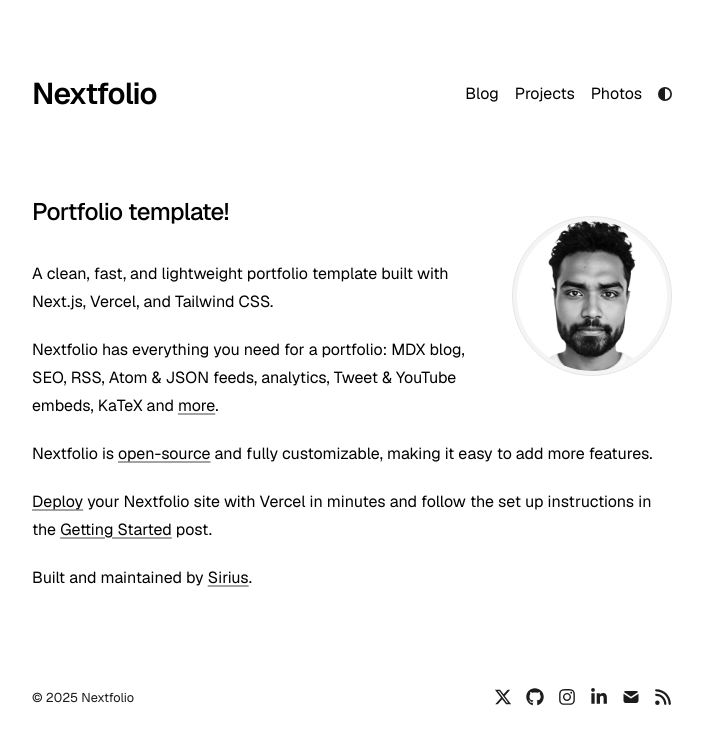
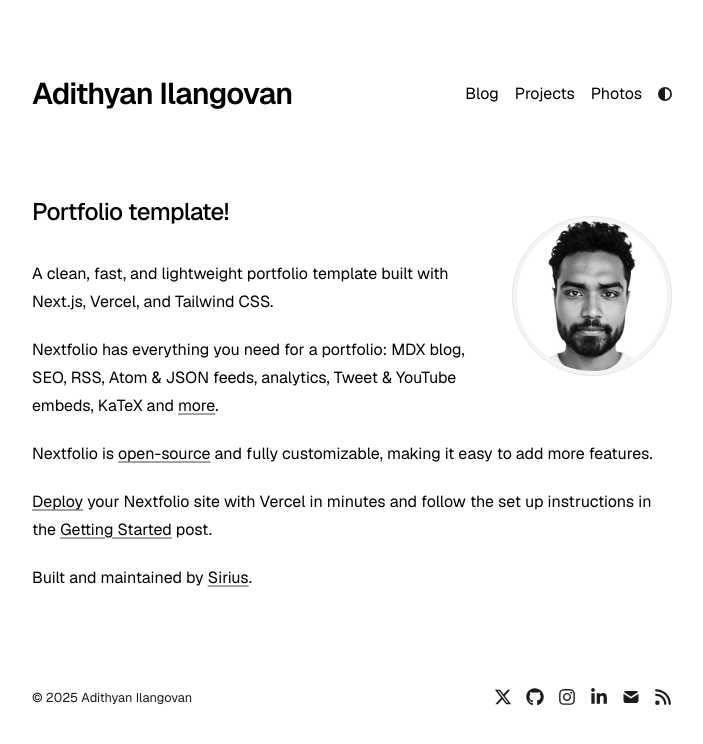
Before and after one commit to 1msirius/Nextfolio, a Next.js app: page / in a window 1280 px wide. Shown: the top 744 px of the page, without its empty margins (288-991 px from the left). Built offline with nearby package versions, Linux system fonts and the light colour scheme.

Commit message:
Update site metadata and social links to personal profile

```diff
--- a/app/config.ts
+++ b/app/config.ts
@@ -1,16 +1,16 @@
 export const metaData = {
-  baseUrl: "https://nextfolio-template.vercel.app/",
-  title: "Nextfolio",
-  name: "Sirius",
-  ogImage: "/opengraph-image.png",
+  baseUrl: 'https://adithyan.io/',
+  title: 'Adithyan Ilangovan',
+  name: 'Adithyan Ilangovan',
+  ogImage: '/opengraph-image.png',
   description:
-    "A clean, fast, and lightweight portfolio template built with Next.js, Vercel, and Tailwind CSS for optimal performance.",
-};
+    'My personal blog where I share things I wish I had known earlier. I document my musings, writings, and experiences as an entrepreneur and AI enthusiast.',
+}
 
 export const socialLinks = {
-  twitter: "https://x.com/1tssirius",
-  github: "https://github.com/1msirius/Nextfolio",
-  instagram: "https://www.instagram.com/",
-  linkedin: "https://www.linkedin.com/",
-  email: "mailto:example@gmail.com",
-};
+  twitter: 'https://x.com/adithyan_ai',
+  github: 'https://github.com/AdithyanI',
+  instagram: 'https://www.instagram.com/adithyan.ai/',
+  linkedin: 'https://www.linkedin.com/in/adithyan-ai/',
+  email: 'mailto:adi@aipodcast.ing',
+}
```
